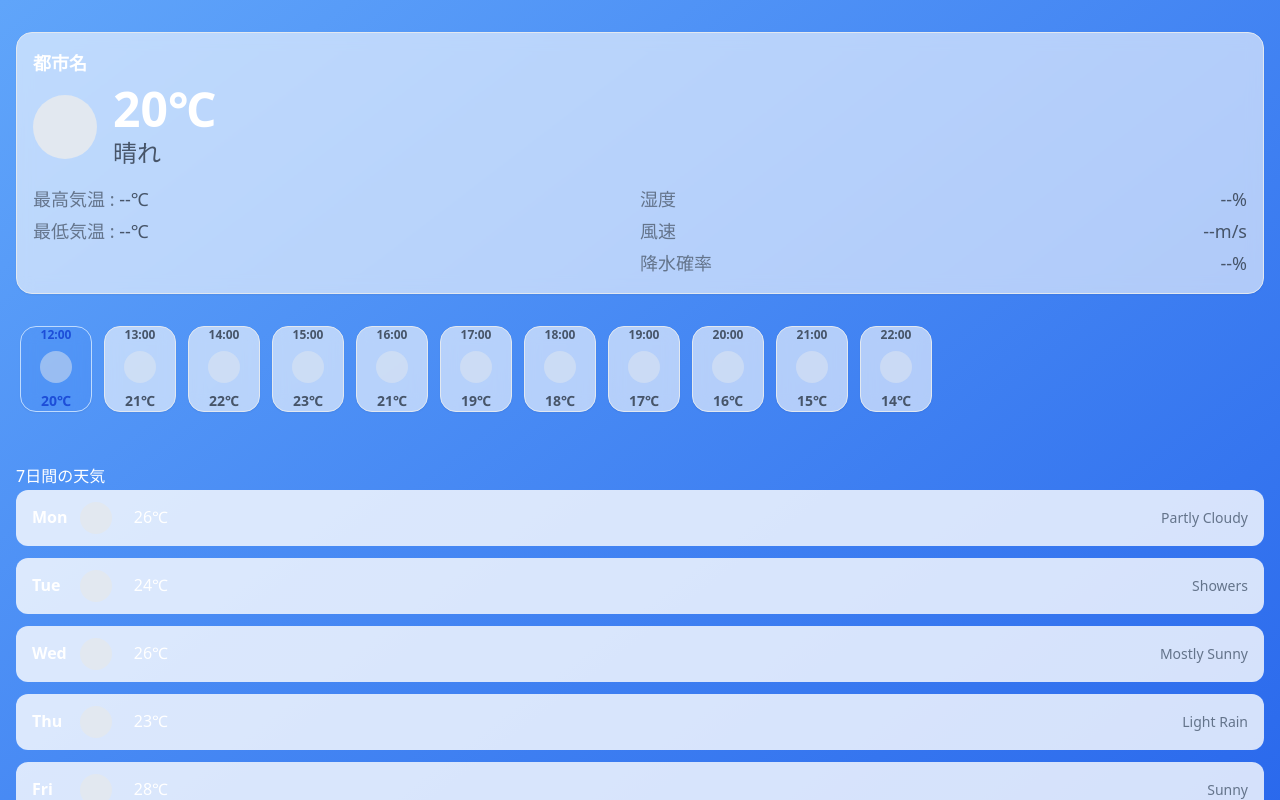
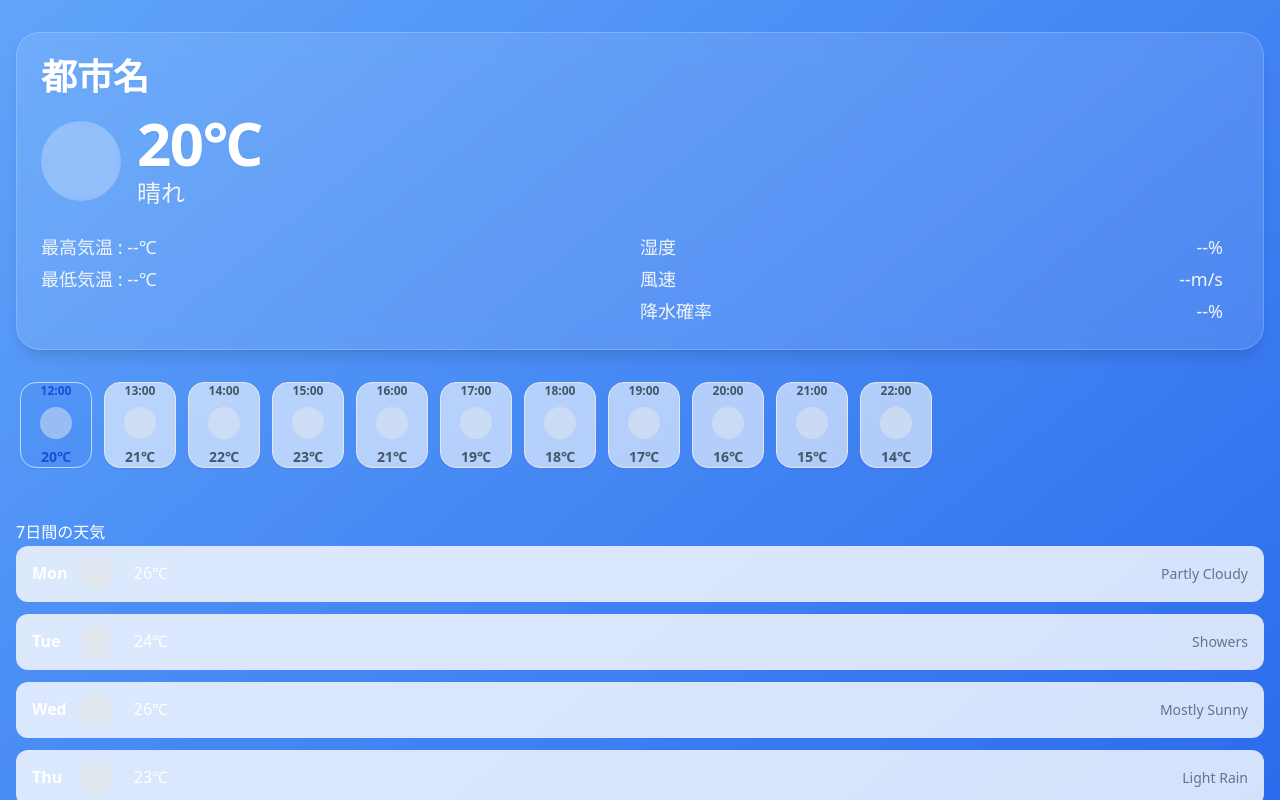
Before and after one commit to fried-hosh/weather-app, a React (Vite) app: page / in a window 1280 px wide. Shown: the top 800 px of the page. Built offline with nearby package versions, Linux system fonts and the light colour scheme.

Commit message:
style: 文字色、配置調整

```diff
--- a/src/components/CurrentWeatherCard.tsx
+++ b/src/components/CurrentWeatherCard.tsx
@@ -7,50 +7,50 @@ type CurrentWeatherCardProps = {
 
 const CurrentWeatherCard = ({ cityName = "都市名", temperature = "20℃", description = "晴れ", iconUrl }: CurrentWeatherCardProps) => {
   return (
-    <section aria-labelledby="current-weather-title" className="rounded-2xl border border-slate-200 bg-white/80 p-4 shadow-sm backdrop-blur supports-[backdrop-filter]:bg-white/60 dark:border-slate-700 dark:bg-slate-900/60">
+    <section aria-labelledby="current-weather-title" className="rounded-3xl border border-white/20 bg-white/10 p-6 text-white shadow-lg backdrop-blur-md">
       {/* 見出し */}
-      <header className="mb-2 flex items-center justify-between">
-        <h2 id="current-weather-title" className="text-lg font-semibold">
+      <header className="mb-4 flex items-center justify-between">
+        <h2 id="current-weather-title" className="text-4xl font-semibold drop-shadow-sm">
           {cityName}
         </h2>
       </header>
 
       {/* アイコン + 温度 + 説明 */}
       <div className="flex items-center gap-4">
-        {iconUrl ? <img className="h-16 w-16" src={iconUrl} alt={description || ""} /> : <div className="h-16 w-16 rounded-full bg-slate-200 dark:bg-slate-700" aria-hidden />}
+        {iconUrl ? <img className="size-20 drop-shadow-md" src={iconUrl} alt={description || ""} /> : <div className="size-20 rounded-full bg-white/20 backdrop-blur-sm" aria-hidden />}
         <div className="min-w-0 flex-1">
-          <p className="text-5xl font-bold leading-none" aria-live="polite">
+          <p className="text-6xl font-bold leading-none tracking-tight drop-shadow-sm" aria-live="polite">
             {temperature}
           </p>
-          <p className="mt-1 truncate text-2xl text-slate-600 dark:text-slate-300">{description}</p>
+          <p className="mt-1 truncate text-2xl font-medium text-slate-100 drop-shadow-sm">{description}</p>
         </div>
       </div>
 
-      <div className="mt-4 grid grid-cols-2 text-lg text-slate-600 dark:text-slate-300">
+      <div className="mt-6 grid grid-cols-2 text-lg">
         {/* 最高・最低気温 */}
-        <div className="space-y-1">
+        <div className="space-y-1 text-slate-100">
           <p>
-            <span className="text-slate-500 dark:text-slate-300">最高気温 : </span>
+            <span className="">最高気温 : </span>
             <span className="font-medium">--℃</span>
           </p>
           <p>
-            <span className="text-slate-500 dark:text-slate-300"> 最低気温 : </span>
+            <span className=""> 最低気温 : </span>
             <span className="font-medium">--℃</span>
           </p>
         </div>
 
         {/* 湿度・風速・降水確率 */}
-        <div className="space-y-1">
-          <div className="flex items-baseline justify-between">
-            <span className="text-slate-500 dark:text-slate-300">湿度</span>
+        <div className="space-y-1 text-slate-100">
+          <div className="flex items-baseline justify-between pr-4">
+            <span className="">湿度</span>
             <p className="font-medium">--%</p>
           </div>
-          <div className="flex items-baseline justify-between">
-            <span className="text-slate-500 dark:text-slate-300">風速</span>
+          <div className="flex items-baseline justify-between pr-4">
+            <span className="">風速</span>
             <p className="font-medium">--m/s</p>
           </div>
-          <div className="flex items-baseline justify-between">
-            <span className="text-slate-500 dark:text-slate-300">降水確率</span>
+          <div className="flex items-baseline justify-between pr-4">
+            <span className="">降水確率</span>
             <p className="font-medium">--%</p>
           </div>
         </div>
```
